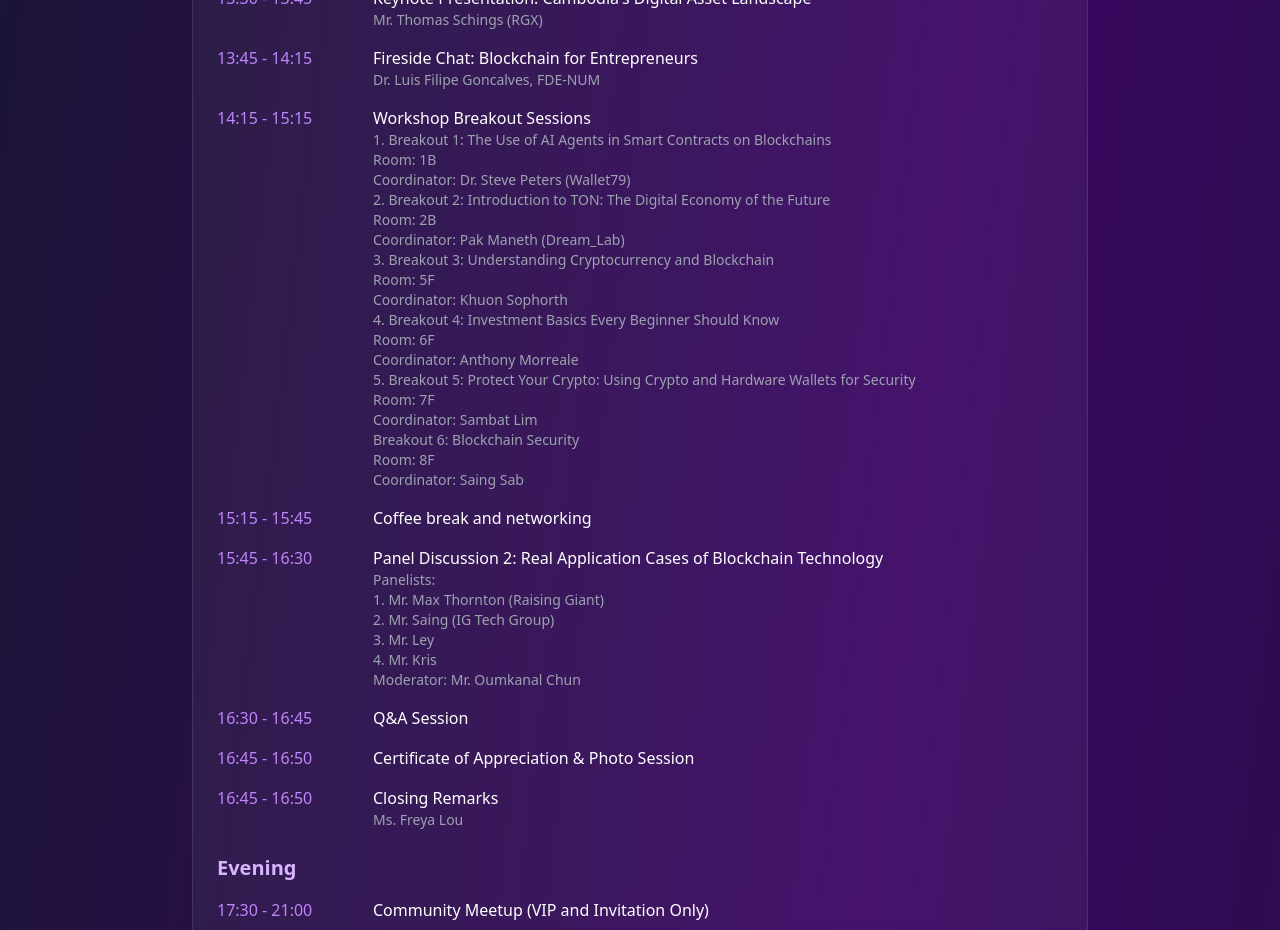
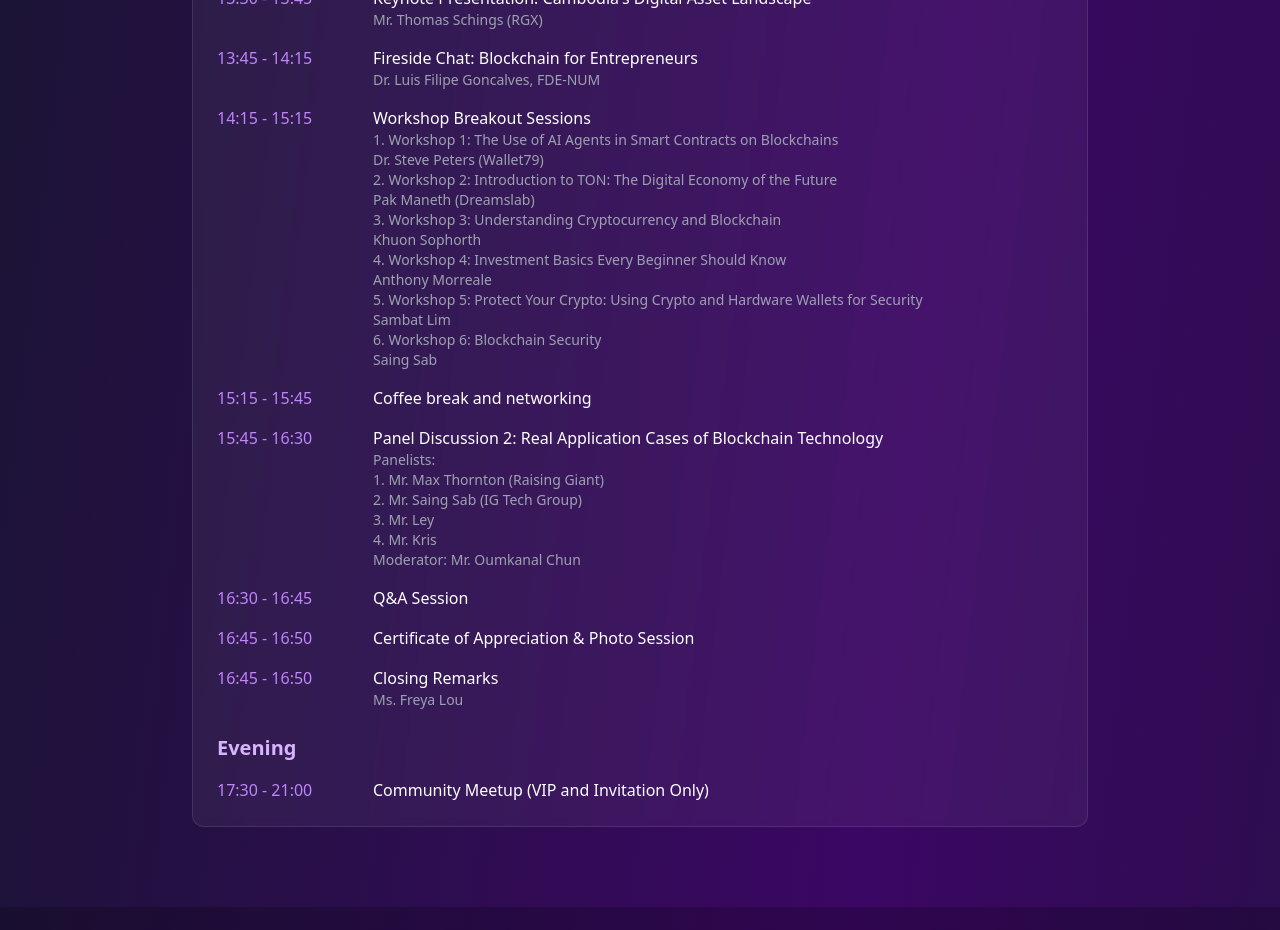
Before and after one commit to thormengkheang/cbs-site, a Next.js app: page / in a window 1280 px wide. Shown: the part 2640-3570 px from the top of the page. Built offline with nearby package versions, Linux system fonts and the light colour scheme.

Commit message:
fix: update agendas data

```diff
--- a/src/data/agenda.ts
+++ b/src/data/agenda.ts
@@ -116,24 +116,18 @@ export const agendasAfternoon = [
     time: "14:15 - 15:15",
     title: "Workshop Breakout Sessions",
     remarks: [
-      "1. Breakout 1: The Use of AI Agents in Smart Contracts on Blockchains",
-      "Room: 1B",
-      "Coordinator: Dr. Steve Peters (Wallet79)",
-      "2. Breakout 2: Introduction to TON: The Digital Economy of the Future",
-      "Room: 2B",
-      "Coordinator: Pak Maneth (Dream_Lab)",
-      "3. Breakout 3: Understanding Cryptocurrency and Blockchain",
-      "Room: 5F",
-      "Coordinator: Khuon Sophorth",
-      "4. Breakout 4: Investment Basics Every Beginner Should Know",
-      "Room: 6F",
-      "Coordinator: Anthony Morreale",
-      "5. Breakout 5: Protect Your Crypto: Using Crypto and Hardware Wallets for Security",
-      "Room: 7F",
-      "Coordinator: Sambat Lim",
-      "Breakout 6: Blockchain Security",
-      "Room: 8F",
-      "Coordinator: Saing Sab",
+      "1. Workshop 1: The Use of AI Agents in Smart Contracts on Blockchains",
+      "Dr. Steve Peters (Wallet79)",
+      "2. Workshop 2: Introduction to TON: The Digital Economy of the Future",
+      "Pak Maneth (Dreamslab)",
+      "3. Workshop 3: Understanding Cryptocurrency and Blockchain",
+      "Khuon Sophorth",
+      "4. Workshop 4: Investment Basics Every Beginner Should Know",
+      "Anthony Morreale",
+      "5. Workshop 5: Protect Your Crypto: Using Crypto and Hardware Wallets for Security",
+      "Sambat Lim",
+      "6. Workshop 6: Blockchain Security",
+      "Saing Sab",
     ],
   },
   {
@@ -149,7 +143,7 @@ export const agendasAfternoon = [
     remarks: [
       "Panelists:",
       "1. Mr. Max Thornton (Raising Giant)",
-      "2. Mr. Saing (IG Tech Group)",
+      "2. Mr. Saing Sab (IG Tech Group)",
       "3. Mr. Ley",
       "4. Mr. Kris",
       "Moderator: Mr. Oumkanal Chun",
```
